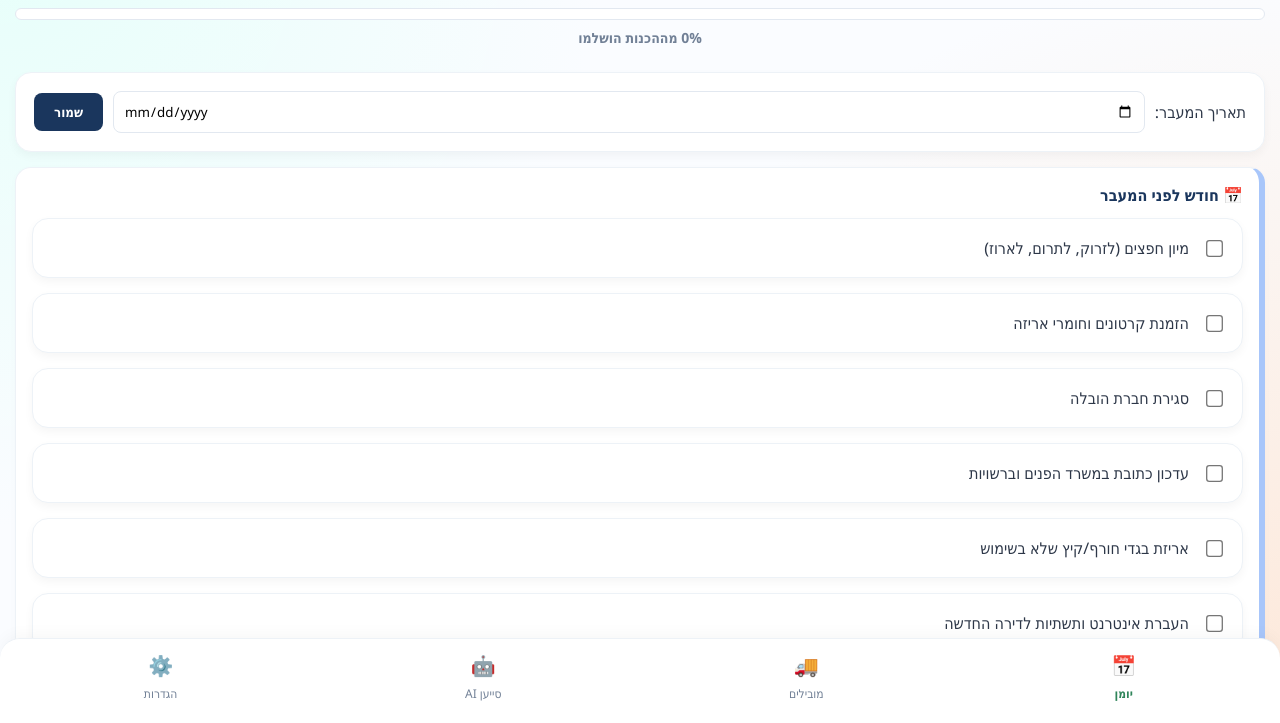
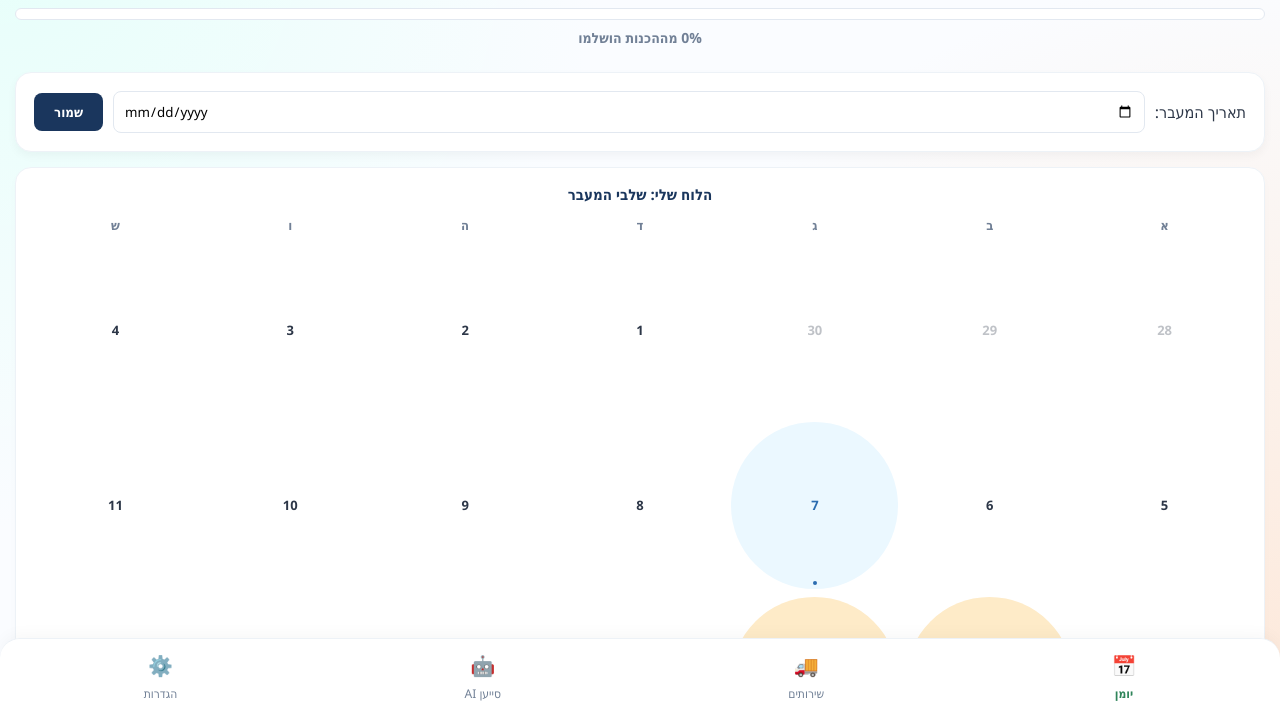
Before and after one commit to ShirElla18/movingly-mvp, a plain HTML site: page Index.html in a window 1280 px wide. Shown: the part 77-800 px from the top of the page. Drawn offline with Linux system fonts and the light colour scheme.

Commit message:
ficher 3

```diff
--- a/Index.html
+++ b/Index.html
@@ -9,8 +9,7 @@
 <body>
     <header class="app-header">
         <h1>Movingly</h1>
-    	<div id="countdown-banner" class="countdown-banner">
-        	</div>
+        <div id="countdown-banner" class="countdown-banner"></div>
     </header>
 
     <main class="app-content">
@@ -28,8 +27,33 @@
                 <button id="save-date-btn">שמור</button>
             </div>
 
+            <div class="calendar-wrapper">
+                <div class="calendar-header-title">הלוח שלי: שלבי המעבר</div>
+                <div class="calendar-grid">
+                    <div class="cal-header">א</div><div class="cal-header">ב</div><div class="cal-header">ג</div><div class="cal-header">ד</div><div class="cal-header">ה</div><div class="cal-header">ו</div><div class="cal-header">ש</div>
+                    <div class="cal-day opacity-muted">28</div><div class="cal-day opacity-muted">29</div><div class="cal-day opacity-muted">30</div>
+                    <div class="cal-day">1</div><div class="cal-day">2</div><div class="cal-day">3</div><div class="cal-day">4</div>
+                    <div class="cal-day">5</div><div class="cal-day">6</div>
+                    <div class="cal-day task-blue">7<span class="cal-dot"></span></div>
+                    <div class="cal-day">8</div><div class="cal-day">9</div><div class="cal-day">10</div><div class="cal-day">11</div>
+                    <div class="cal-day">12</div>
+                    <div class="cal-day task-orange">13<span class="cal-dot"></span></div>
+                    <div class="cal-day task-orange">14<span class="cal-dot"></span></div>
+                    <div class="cal-day">15</div><div class="cal-day">16</div><div class="cal-day">17</div><div class="cal-day">18</div>
+                    <div class="cal-day">19</div><div class="cal-day">20</div><div class="cal-day">21</div><div class="cal-day">22</div>
+                    <div class="cal-day task-green" title="יום המעבר!">23<span class="cal-dot"></span></div>
+                    <div class="cal-day">24</div><div class="cal-day">25</div>
+                    <div class="cal-day">26</div><div class="cal-day">27</div><div class="cal-day">28</div>
+                    <div class="cal-day opacity-muted">1</div><div class="cal-day opacity-muted">2</div><div class="cal-day opacity-muted">3</div><div class="cal-day opacity-muted">4</div>
+                </div>
+                <div class="calendar-legend">
+                    <div class="legend-item"><span class="legend-color blue"></span> טפסים ובירוקרטיה</div>
+                    <div class="legend-item"><span class="legend-color orange"></span> אריזה ומיון</div>
+                    <div class="legend-item"><span class="legend-color green"></span> יום המעבר והובלה</div>
+                </div>
+            </div>
+
             <div id="task-list" class="task-list"></div>
-            	</ul>
         </section>
 
         <section id="providers-view" class="view">
@@ -37,14 +61,13 @@
                 <h2 style="margin: 0;">מובילים מומלצים ופנויים עבורך</h2>
                 <p style="margin: 5px 0; color: #718096; font-size: 14px;">מציג מובילים באזור מרכז</p>
             </div>
-        	<div id="providers-container" class="providers-container">
-            	</div>
+            <div id="providers-container" class="providers-container"></div>
         </section>
 
         <section id="chat-view" class="view">
             <div id="chat-history" class="chat-history">
                 <div class="chat-bubble ai-bubble">
-                	היי רעות, הכיוון שאת נמצאת בשלב 3 (שבועיים למעבר). הנה מדריך בזק לאריזת המטבח. איך אוכל לעזור עוד?
+                    היי רעות, כיוון שאת נמצאת בשלב 3 (שבועיים למעבר). הנה מדריך בזק לאריזת המטבח. איך אוכל לעזור עוד?
                 </div>
             </div>
             <div class="chat-quick-replies">
@@ -63,7 +86,7 @@
             <span style="font-size: 20px;">📅</span> יומן
         </button>
         <button class="nav-item" data-target="providers-view">
-        	<span style="font-size: 20px;">🚚</span> מובילים
+            <span style="font-size: 20px;">🚚</span> שירותים
         </button>
         <button class="nav-item" data-target="chat-view">
             <span style="font-size: 20px;">🤖</span> סייען AI
@@ -73,8 +96,6 @@
         </button>
     </nav>
 
-
-
     <script src="data.js"></script>
     <script src="app.js"></script>
     <script src="ai.js"></script>
--- a/app.js
+++ b/app.js
@@ -21,7 +21,7 @@ function initNavigation() {
     });
 }
 
-
+// --- ניהול משימות ורשימות לפי שלבים ---
 function initTasks() {
     const taskList = document.getElementById('task-list');
     let tasks = JSON.parse(localStorage.getItem('movingly_tasks'));
@@ -34,16 +34,19 @@ function initTasks() {
         taskList.innerHTML = '';
         let completedCount = 0;
 
-
         const categories = {
-            'month': { title: '📅 חודש לפני המעבר', className: 'stage-month' },
-            'week': { title: '⏳ שבוע לפני המעבר', className: 'stage-week' },
-            'after': { title: '🏡 אחרי המעבר', className: 'stage-after' }
+            'month': { title: '📅 חודש לפני המעבר - טפסים ובירוקרטיה', className: 'stage-month' },
+            'week': { title: '⏳ שבוע לפני המעבר - אריזה ומיון', className: 'stage-week' },
+            'after': { title: '🏡 אחרי המעבר - יום המעבר והתאקלמות', className: 'stage-after' }
         };
 
-
+        // יצירת מבנה הקטגוריות
         Object.keys(categories).forEach(stageKey => {
             const stageData = categories[stageKey];
+
+            // נבדוק קודם אם יש משימות השייכות לשלב הזה, כדי לא לרנדר סתם קופסאות ריקות
+            const hasTasksInStage = tasks.some(t => (t.stage || 'month') === stageKey);
+            if (!hasTasksInStage) return;
 
             const stageSection = document.createElement('div');
             stageSection.className = `stage-section ${stageData.className}`;
@@ -51,25 +54,32 @@ function initTasks() {
             taskList.appendChild(stageSection);
         });
 
-        // מיון המשימות לפי קטגוריות
+        // מיון והזרקת המשימות לתוך תתי-הרשימות המתאימות
         tasks.forEach((task, index) => {
             if (task.completed) completedCount++;
 
             const li = document.createElement('li');
+            li.className = `task-item ${task.completed ? 'completed' : ''}`;
+            li.style.cursor = 'pointer'; // הפיכת כל השורה ללחיצה
+            li.innerHTML = `
+                <input type="checkbox" id="task-${index}" ${task.completed ? 'checked' : ''}>
+                <label for="task-${index}" style="cursor: pointer; flex: 1; padding-right: 5px;">
+                    <span>${task.title}</span>
+                </label>
+            `;
 
-            li.className = `task-item ${task.completed ? 'completed' : ''}`;
-            li.innerHTML = `<input type="checkbox" id="task-${index}" ${task.completed ? 'checked' : ''}>
-                            <label for="task-${index}"><span>${task.title}</span></label>`;
+            // האזנה לשינוי ישירות מהשורה כולה לחוויית שימוש נוחה בנייד
             li.querySelector('input').addEventListener('change', (e) => {
                 tasks[index].completed = e.target.checked;
                 localStorage.setItem('movingly_tasks', JSON.stringify(tasks));
                 renderTasks();
             });
+
             const targetSection = document.getElementById(`list-${task.stage || 'month'}`);
             if (targetSection) targetSection.appendChild(li);
         });
 
-
+        // עדכון אחוז ההתקדמות במד העליון
         const progressPercentage = Math.round((completedCount / tasks.length) * 100) || 0;
         document.getElementById('progress-bar-fill').style.width = `${progressPercentage}%`;
         document.getElementById('progress-text').innerText = `${progressPercentage}% מההכנות הושלמו`;
@@ -78,9 +88,11 @@ function initTasks() {
     renderTasks();
 }
 
-// --- ספקים (Marketplace) ---
+// --- ספקים ושירותים (Marketplace) ---
 function initProviders() {
     const container = document.getElementById('providers-container');
+    if (!container) return;
+    container.innerHTML = ''; // מניעת שכפול כרטיסים בריצה חוזרת
 
     providersData.forEach(provider => {
         const div = document.createElement('div');
--- a/data.js
+++ b/data.js
@@ -1,17 +1,19 @@
 const defaultTasks = [
-    { id: 1, title: "מיון חפצים (לזרוק, לתרום, לארוז)", completed: false },
-    { id: 2, title: "הזמנת קרטונים וחומרי אריזה", completed: false },
-    { id: 3, title: "סגירת חברת הובלה", completed: false },
-    { id: 4, title: "עדכון כתובת במשרד הפנים וברשויות", completed: false },
-    { id: 5, title: "אריזת בגדי חורף/קיץ שלא בשימוש", completed: false },
-    { id: 6, title: "העברת אינטרנט ותשתיות לדירה החדשה", completed: false },
-    { id: 7, title: "ניקיון הדירה החדשה (לפני כניסה)", completed: false },
-    { id: 8, title: "אריזת מטבח וכלים שבירים", completed: false },
-    { id: 9, title: "הכנת תיק ציוד אישי ליום המעבר", completed: false },
-    { id: 10, title: "קריאת מוני חשמל ומים בדירה הישנה", completed: false }
+    { id: 1, title: "עדכון כתובת במשרד הפנים וברשויות", completed: false, stage: "month" },
+    { id: 2, title: "העברת אינטרנט ותשתיות לדירה החדשה", completed: false, stage: "month" },
+    { id: 3, title: "סגירת חברת הובלה ושירותי אריזה", completed: false, stage: "month" },
+    { id: 4, title: "הזמנת קרטונים וחומרי אריזה בדירוג גבוה", completed: false, stage: "month" },
+
+    { id: 5, title: "מיון חפצים (לזרוק, לתרום, לארוז)", completed: false, stage: "week" },
+    { id: 6, title: "אריזת בגדי חורף/קיץ שלא בשימוש", completed: false, stage: "week" },
+    { id: 7, title: "ניקיון הדירה החדשה (לפני כניסת המובילים)", completed: false, stage: "week" },
+    { id: 8, title: "אריזת מטבח וכלים שבירים (עטופים בפצפץ)", completed: false, stage: "week" },
+
+    { id: 9, title: "הכנת תיק ציוד אישי ומסמכים ליום המעבר", completed: false, stage: "after" },
+    { id: 10, title: "קריאת מוני חשמל ומים בדירה הישנה והחדשה", completed: false, stage: "after" }
 ];
 
-// רשימת הספקים
+// רשימת הספקים (Marketplace של שירותים)
 const providersData = [
     {
         id: 1,
--- a/style.css
+++ b/style.css
@@ -18,7 +18,6 @@ body {
     margin: 0;
     padding: 0;
     background-color: var(--bg-color);
-	/* יצירת רקע הכתמים האורגני מה-Mockup */
     background-image:
         radial-gradient(circle at 0% 0%, var(--brand-teal) 0%, transparent 40%),
         radial-gradient(circle at 100% 100%, var(--brand-peach) 0%, transparent 50%);
@@ -102,7 +101,7 @@ body {
 
 /* Tasks */
 .task-list { list-style: none; padding: 0; margin: 0; }
-.task-item { display: flex; align-items: center; gap: 15px; transition: all 0.2s ease; }
+.task-item { display: flex; align-items: center; gap: 15px; transition: all 0.2s ease; margin-bottom: 10px; }
 .task-item.completed { opacity: 0.6; }
 .task-item.completed span { text-decoration: line-through; color: var(--text-gray); }
 .task-item input[type="checkbox"] { transform: scale(1.3); accent-color: var(--brand-green); cursor: pointer; }
@@ -170,6 +169,7 @@ body {
     box-shadow: 0 2px 4px rgba(0,0,0,0.02);
 }
 
+/* Input Area */
 .chat-input-area {
     background: var(--white);
     padding: 5px;
@@ -208,8 +208,8 @@ body {
     cursor: pointer; display: flex; flex-direction: column; align-items: center; gap: 6px; font-weight: 500;
 }
 .nav-item.active { color: var(--brand-green); font-weight: 700; }
+
 /* --- עיצוב קטגוריות לוח התכנון (עבור פיצ'ר 3 המשודרג) --- */
-
 .stage-section {
     margin-bottom: 24px;
     padding: 16px;
@@ -229,19 +229,93 @@ body {
     gap: 8px;
 }
 
-/* הגדרת צבעי הצד (Border) לכל שלב */
-.stage-month { border-right: 6px solid #A8C6FA; } /* תכלת רך - חודש לפני */
-.stage-week { border-right: 6px solid #FBD38D; }  /* כתום-אפרסק רך - שבוע לפני */
-.stage-after { border-right: 6px solid #68D391; } /* ירוק רך - אחרי המעבר */
-
 .stage-sub-list {
     list-style: none;
     padding: 0;
     margin: 0;
 }
-.stage-section { margin-bottom: 24px; padding: 16px; border-radius: 16px; background: var(--white); border: 1px solid #EDF2F7; box-shadow: 0 2px 8px rgba(0,0,0,0.02); }
-.stage-title { margin: 0 0 12px 0; font-size: 16px; color: var(--brand-navy); font-weight: 700; display: flex; align-items: center; gap: 8px; }
-.stage-month { border-right: 6px solid #A8C6FA; }
-.stage-week { border-right: 6px solid #FBD38D; }
-.stage-after { border-right: 6px solid #68D391; }
-.stage-sub-list { list-style: none; padding: 0; margin: 0; }
+
+/* התאמת צבעי פסי הצד לצבעי לוח השנה */
+.stage-month { border-right: 6px solid #2B6CB0 !important; } /* כחול - טפסים ובירוקרטיה */
+.stage-week { border-right: 6px solid #C05621 !important; }  /* כתום - אריזה ומיון */
+.stage-after { border-right: 6px solid #22543D !important; } /* ירוק - יום המעבר והובלה */
+
+/* --- עיצוב לוח שנה ויזואלי (פיצ'ר ייחודי) --- */
+.calendar-wrapper {
+    background: var(--white);
+    border-radius: 16px;
+    padding: 16px;
+    margin-bottom: 20px;
+    border: 1px solid #EDF2F7;
+    box-shadow: 0 4px 10px rgba(0,0,0,0.02);
+}
+
+.calendar-header-title {
+    font-size: 15px;
+    font-weight: 700;
+    color: var(--brand-navy);
+    margin-bottom: 12px;
+    text-align: center;
+}
+
+.calendar-grid {
+    display: grid;
+    grid-template-columns: repeat(7, 1fr);
+    gap: 8px;
+    text-align: center;
+}
+
+.cal-header {
+    font-weight: bold;
+    font-size: 13px;
+    color: var(--text-gray);
+    padding-bottom: 5px;
+}
+
+.cal-day {
+    aspect-ratio: 1;
+    display: flex;
+    flex-direction: column;
+    align-items: center;
+    justify-content: center;
+    font-size: 13px;
+    font-weight: 600;
+    border-radius: 50%;
+    color: var(--text-dark);
+    position: relative;
+}
+
+.opacity-muted { opacity: 0.3; }
+
+/* צביעת ימים בלוח השנה */
+.cal-day.task-blue { background-color: #EBF8FF; color: #2B6CB0; }
+.cal-day.task-orange { background-color: #FEEBC8; color: #C05621; }
+.cal-day.task-green { background-color: #C6F6D5; color: #22543D; border: 2px dashed var(--brand-green); }
+
+/* נקודות חיווי תחת המספרים */
+.cal-dot {
+    width: 4px;
+    height: 4px;
+    border-radius: 50%;
+    position: absolute;
+    bottom: 4px;
+}
+.task-blue .cal-dot { background-color: #2B6CB0; }
+.task-orange .cal-dot { background-color: #C05621; }
+.task-green .cal-dot { background-color: #22543D; }
+
+/* מקרא */
+.calendar-legend {
+    display: flex;
+    justify-content: space-between;
+    margin-top: 15px;
+    padding-top: 12px;
+    border-top: 1px solid #EDF2F7;
+    font-size: 11px;
+    color: var(--text-gray);
+}
+.legend-item { display: flex; align-items: center; gap: 4px; }
+.legend-color { width: 10px; height: 10px; border-radius: 50%; display: inline-block; }
+.legend-color.blue { background-color: #2B6CB0; }
+.legend-color.orange { background-color: #C05621; }
+.legend-color.green { background-color: #22543D; }
```
Lines whose indentation alone changed are shown as unchanged.
